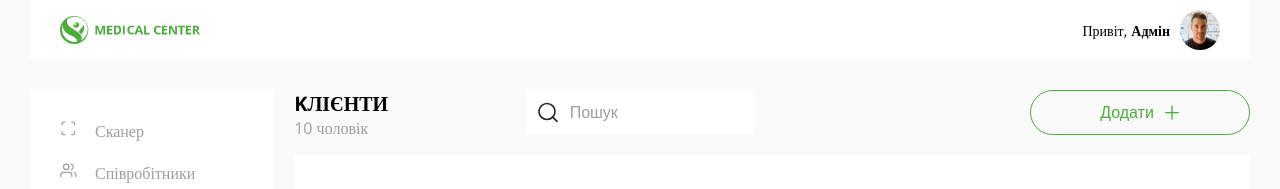
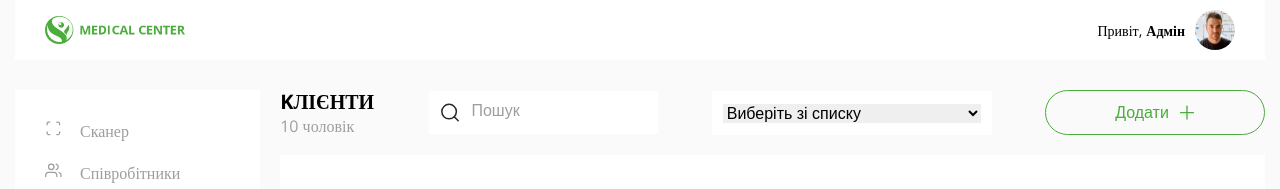
Before and after one commit to Dimatuzkoff/medical-center, a Nuxt app: page /clients in a window 1280 px wide. Shown: the top 189 px of the page. Built offline with nearby package versions, Linux system fonts and the light colour scheme.

Commit message:
added select

```diff
--- a/assets/styles/styles.css
+++ b/assets/styles/styles.css
@@ -14,5 +14,5 @@
 
 body {
     background-color: var(--bg);
-    padding: 0 30px 30px 30px;
+    padding: 0 15px 15px 15px;
 }
--- a/components/ClientManager.vue
+++ b/components/ClientManager.vue
@@ -6,17 +6,26 @@ const appStore = useAppStore();
 <template>
   <div class="wrapper-panel">
     <div class="amount">
-      <span class="text">KЛІЄНТИ</span>
-      <div>
-        <span>{{ appStore.filteredClients.length }}</span>
-        <span> чоловік</span>
+      <div class="wrapper-amount">
+        <span class="text">KЛІЄНТИ</span>
+        <div>
+          <span>{{ appStore.filteredClients.length }}</span>
+          <span> чоловік</span>
+        </div>
       </div>
     </div>
     <div class="search">
       <img src="/img/icons/search.svg" alt="search" />
       <input type="search" placeholder="Пошук" v-model="appStore.query" />
     </div>
-    <div class="select"></div>
+    <div class="select">
+      <select v-model="appStore.currentCategory">
+        <option value="" disabled selected hidden>Виберіть зі списку</option>
+        <option value="">Всі категорії</option>
+        <option value="категорія 1">Категорія 1</option>
+        <option value="категорія 2">Категорія 2</option>
+      </select>
+    </div>
     <div class="add-client">
       <button class="add-btn">
         <span>Додати</span>
@@ -28,30 +37,38 @@ const appStore = useAppStore();
 <style  scoped>
 .wrapper-panel {
   display: flex;
-  flex-direction: row;
+  flex-direction: column;
   justify-content: space-between;
-  height: 45px;
+  align-items: center;
+  height: 240px;
   margin-bottom: 20px;
+}
+
+.wrapper-panel .amount .wrapper-amount {
+  display: flex;
+  flex-direction: column;
+  justify-content: space-between;
 }
 
 .wrapper-panel .amount {
   display: flex;
   flex-direction: column;
-  justify-content: space-between;
+  align-items: flex-start;
+  width: 360px;
 }
 
-.wrapper-panel .amount .text {
+.wrapper-panel .amount .wrapper-amount .text {
   font-weight: bold;
   font-size: 20px;
 }
-.wrapper-panel .amount div {
+.wrapper-panel .amount .wrapper-amount div {
   color: var(--text-grey);
 }
 
 .wrapper-panel .search {
   display: flex;
   flex-direction: row;
-  width: 229px;
+  width: 360px;
   padding: 11px;
   background-color: var(--white);
 }
@@ -75,11 +92,28 @@ const appStore = useAppStore();
   color: var(--text-grey);
 }
 
+.wrapper-panel .select {
+  width: 360px;
+  background-color: var(--white);
+  padding: 11px;
+}
+
+.wrapper-panel .select select {
+  width: 100%;
+  height: 100%;
+  border: none;
+  font-size: 16px;
+}
+
+.wrapper-panel .select select:focus {
+  outline: none;
+}
+
 .wrapper-panel .add-btn {
   display: flex;
   align-items: center;
   justify-content: center;
-  width: 220px;
+  width: 360px;
   height: 45px;
   font-size: 16px;
   background-color: transparent;
@@ -111,4 +145,26 @@ const appStore = useAppStore();
 .wrapper-panel .add-btn:hover .icon-add {
   background-image: url("/img/icons/add-white.svg");
 }
+
+@media (min-width: 768px) {
+  .wrapper-panel {
+    flex-direction: row;
+    height: 45px;
+  }
+
+  .wrapper-panel .amount {
+    width: 96px;
+  }
+
+  .wrapper-panel .search {
+    max-width: 229px;
+  }
+
+  .wrapper-panel .select {
+    max-width: 280px;
+  }
+  .wrapper-panel .add-btn {
+    width: 220px;
+  }
+}
 </style>
--- a/pages/clients.vue
+++ b/pages/clients.vue
@@ -23,11 +23,6 @@ onMounted(() => {
 <style>
 .wrapper-client {
   width: 100%;
-  margin-left: 20px;
-}
-
-.wrapper-client .wrapper-mobile {
-  padding: 15px;
 }
 
 .wrapper-client .wrapper-desktop {
@@ -35,6 +30,9 @@ onMounted(() => {
 }
 
 @media (min-width: 768px) {
+  .wrapper-client {
+    margin-left: 20px;
+  }
   .wrapper-client .wrapper-mobile {
     display: none;
   }
--- a/stores/AppStore.js
+++ b/stores/AppStore.js
@@ -1,12 +1,13 @@
 import { defineStore } from 'pinia';
 import apiService from '@/services/api';
-import { computed, ref } from "vue";
+import { ref } from "vue";
 
 export const useAppStore = defineStore('app', {
     state: () => ({
         clients: [],
         userName: 'Адмін',
-        query: ref("")
+        query: ref(""),
+        currentCategory: ref("")
     }),
     actions: {
         async getClients() {
@@ -22,9 +23,11 @@ export const useAppStore = defineStore('app', {
 
     getters: {
         filteredClients() {
-            return this.clients.filter(client =>
-                client.name.toLowerCase().includes(this.query.toLowerCase())
-            );
+            return this.clients.filter(client => {
+                const clientName = client.name.toLowerCase().includes(this.query.toLowerCase());
+                const clientCategory = this.currentCategory ? client.category === this.currentCategory : true;
+                return clientName && clientCategory;
+            });
         },
     },
 });
```
